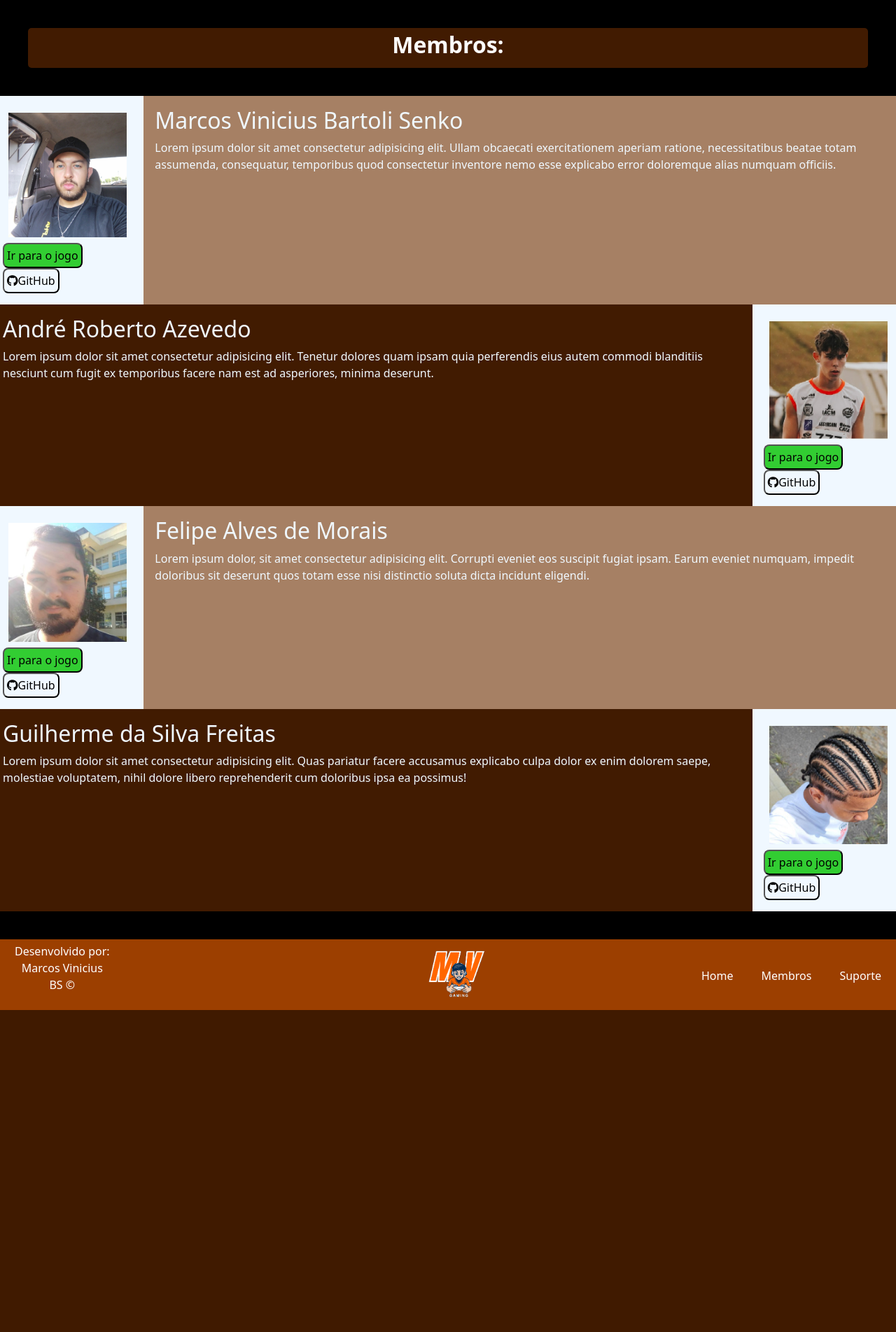
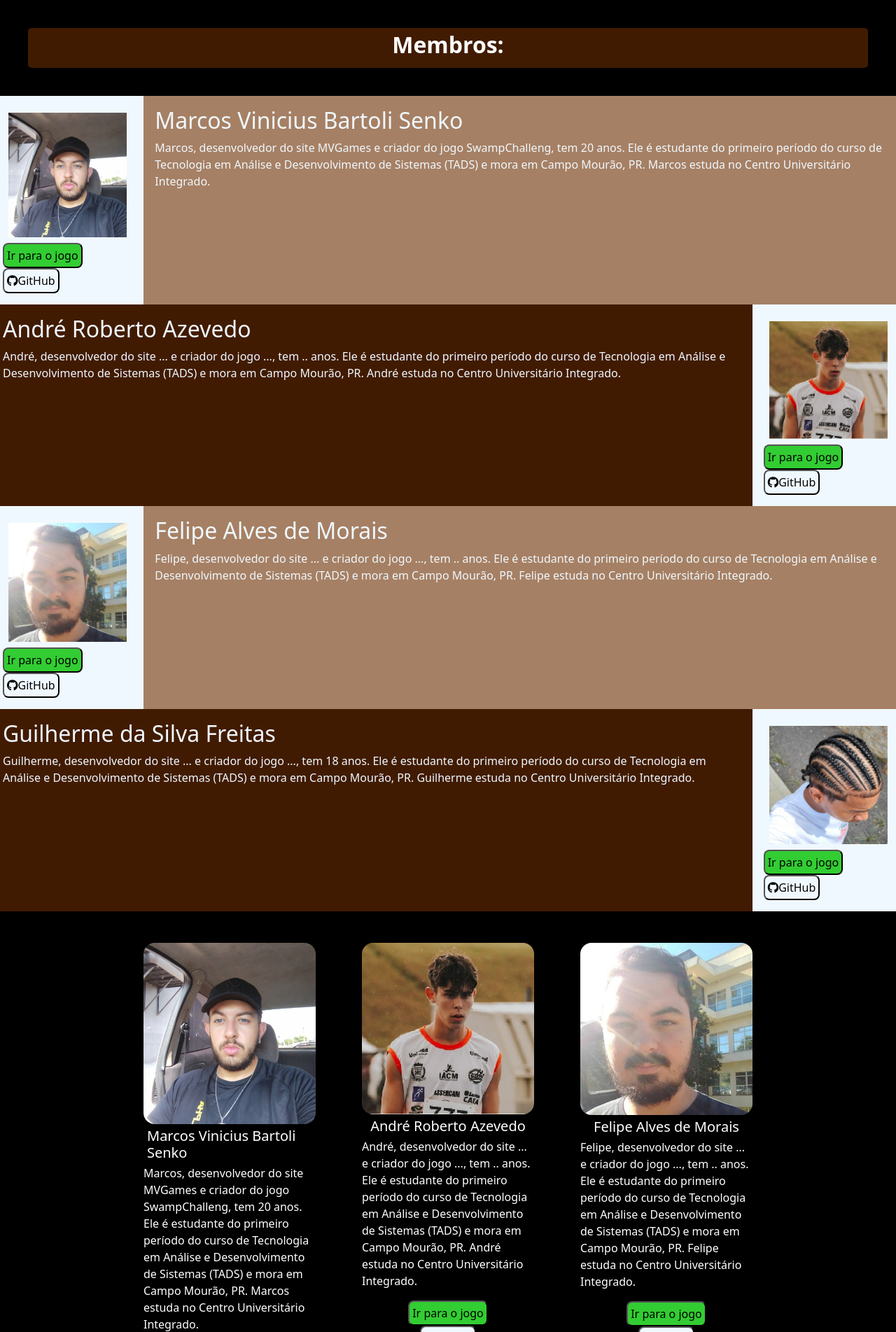
Before and after one commit to Marcosvini0001/TechAcademy2, a PHP site: page /index.php?pagina=membros in a window 1280 px wide. Shown: the part 89-1992 px from the top of the page at 70% size. Before the commit the page ends 1532 px from the top, so only its background shows below. Run offline with PHP 8.4, Linux system fonts and the light colour scheme; style sheets or scripts are compiled from the project's sources; some libraries are stand-ins or nearby versions.

Commit message:
reponsividade na pagina membros

```diff
--- a/css/style.scss
+++ b/css/style.scss
@@ -87,7 +87,6 @@ main{
     }
 }
 
-
 .card{
     transition: transform 0.3s ease;
     &:hover{
--- a/paginas/membros.php
+++ b/paginas/membros.php
@@ -10,17 +10,20 @@
         <button style="background-color: #32CD32; padding: 4px; border-radius: 8px;">Ir para o jogo</button>
         <button style="background-color: aliceblue; padding: 4px; border-radius: 8px;"><i class="fa-brands fa-github" style="color:black"></i>GitHub</button>
       </div>
-              <div class="col-10" style="background-color:#A68064; padding: 16px; color: aliceblue;"><h2>Marcos Vinicius Bartoli Senko</h2>
-              <p>Lorem ipsum dolor sit amet consectetur adipisicing elit.
-              Ullam obcaecati exercitationem aperiam ratione, necessitatibus beatae totam assumenda, consequatur, temporibus quod consectetur inventore nemo esse
-              explicabo error doloremque alias numquam officiis.</p></div>
+      <div class="col-10" style="background-color:#A68064; padding: 16px; color: aliceblue;">
+        <h2>Marcos Vinicius Bartoli Senko</h2>
+        <p>Marcos, desenvolvedor do site MVGames e criador do jogo SwampChalleng, tem 20 anos. Ele é estudante do primeiro período do curso de Tecnologia em Análise e
+          Desenvolvimento de Sistemas (TADS) e mora em Campo Mourão, PR. Marcos estuda no Centro Universitário Integrado.</p>
+      </div>
     </div>
 
     <div class="row">
-              <div class="col-10" style="background-color: #411b01; padding: 16px; color: aliceblue;"><h2>André Roberto Azevedo</h2>
-              <p>Lorem ipsum dolor sit amet consectetur adipisicing elit.
-              Tenetur dolores quam ipsam quia perferendis eius autem commodi blanditiis nesciunt cum fugit ex temporibus facere nam est ad asperiores, minima deserunt.
-              </p></div>
+      <div class="col-10" style="background-color: #411b01; padding: 16px; color: aliceblue;">
+        <h2>André Roberto Azevedo</h2>
+        <p>André, desenvolvedor do site ... e criador do jogo ..., tem .. anos. Ele é estudante do primeiro período do curso de Tecnologia em Análise e
+        Desenvolvimento de Sistemas (TADS) e mora em Campo Mourão, PR. André estuda no Centro Universitário Integrado.
+        </p>
+      </div>
       <div class="col-2" style="background-color: aliceblue; padding: 16px;">
         <img src="img/andre.jpg" alt="Andre" title="Andre" style="width: 100%; padding: 8px;">
         <button style="background-color: #32CD32; padding: 4px; border-radius: 8px;">Ir para o jogo</button>
@@ -34,16 +37,19 @@
         <button style="background-color: #32CD32; padding: 4px; border-radius: 8px;">Ir para o jogo</button>
         <button style="background-color: aliceblue; padding: 4px; border-radius: 8px;"><i class="fa-brands fa-github" style="color:black"></i>GitHub</button>
       </div>
-              <div class="col-10" style="background-color: #A68064; padding: 16px; color: aliceblue;"><h2>Felipe Alves de Morais</h2>
-              <p>Lorem ipsum dolor, sit amet consectetur adipisicing elit.
-               Corrupti eveniet eos suscipit fugiat ipsam. Earum eveniet numquam, impedit doloribus sit deserunt quos
-               totam esse nisi distinctio soluta dicta incidunt eligendi.</p></div>
+      <div class="col-10" style="background-color: #A68064; padding: 16px; color: aliceblue;">
+        <h2>Felipe Alves de Morais</h2>
+        <p>Felipe, desenvolvedor do site ... e criador do jogo ..., tem .. anos. Ele é estudante do primeiro período do curso de Tecnologia em Análise e
+        Desenvolvimento de Sistemas (TADS) e mora em Campo Mourão, PR. Felipe estuda no Centro Universitário Integrado.</p>
+      </div>
     </div>
 
     <div class="row">
-              <div class="col-10" style="background-color: #411b01; padding: 16px; color: aliceblue;"><h2>Guilherme da Silva Freitas</h2>
-              <p>Lorem ipsum dolor sit amet consectetur adipisicing elit. Quas pariatur facere accusamus explicabo culpa dolor ex enim dolorem saepe,
-              molestiae voluptatem, nihil dolore libero reprehenderit cum doloribus ipsa ea possimus!</p></div>
+      <div class="col-10" style="background-color: #411b01; padding: 16px; color: aliceblue;">
+        <h2>Guilherme da Silva Freitas</h2>
+        <p>Guilherme, desenvolvedor do site ... e criador do jogo ..., tem 18 anos. Ele é estudante do primeiro período do curso de Tecnologia em Análise e
+        Desenvolvimento de Sistemas (TADS) e mora em Campo Mourão, PR. Guilherme estuda no Centro Universitário Integrado.</p>
+      </div>
       <div class="col-2" style="background-color: aliceblue; padding: 16px;">
         <img src="img/guilherme.jpg" alt="Guilherme" title="Guilherme" style="width: 100%; padding: 8px;">
         <button style="background-color: #32CD32; padding: 4px; border-radius: 8px;">Ir para o jogo</button>
@@ -52,51 +58,68 @@
     </div>
   </section>
 
-        <section class="membros-mobile" style="flex-direction: column; align-items: center; gap: 32px;">
 
-        <div class="card" style="width: 18rem;">
-            <img src="img/vinii.png" class="card-img-top" alt="Marcos Vinicius Bartoli Senko">
-          <div class="card-body" style="background-color: #A68064; color: white;">
-              <h3>Marcos Vinicius Bartoli Senko</h3>
-             <p>Lorem ipsum dolor, sit amet consectetur adipisicing elit. Cupiditate veniam vitae porro, dolore saepe magni dolorum,
-              natus praesentium rem eius maiores fuga enim aliquid. Exercitationem labore vero magnam iusto asperiores?</p>
-              <button style="background-color: #32CD32; padding: 8px; border-radius: 8px;">Ir para o jogo</button>
-              <button style="background-color: aliceblue; padding: 8px; border-radius: 8px;"><i class="fa-brands fa-github" style="color:black"></i>GitHub</button>
+
+
+
+
+
+
+
+  <section class="container d-flex flex-wrap justify-content-center gap-4 mt-4">
+
+    <div class="card" style="width: 18rem; border: 5px solid black;">
+      <div style="background-color: black;" class="card-body d-flex flex-column align-items-center">
+        <a href="index.php?pagina=flappy">
+          <img style="border-radius: 16px;" class="w-100" src="img/vinii.png" alt="Marcos Vinicius" title="Marcos Vinicius">
+        </a>
+        <h5 style="color: white; margin: 5px;">Marcos Vinicius Bartoli Senko</h3>
+        <p style="color: #fff;">Marcos, desenvolvedor do site MVGames e criador do jogo SwampChalleng, tem 20 anos. Ele é estudante do primeiro período do curso de Tecnologia em Análise e
+        Desenvolvimento de Sistemas (TADS) e mora em Campo Mourão, PR. Marcos estuda no Centro Universitário Integrado.</p>
+        <button style="background-color: #32CD32; padding: 4px; border-radius: 8px;">Ir para o jogo</button>
+        <button style="background-color: aliceblue; padding: 4px; border-radius: 8px;"><i class="fa-brands fa-github" style="color:black"></i>GitHub</button>
       </div>
     </div>
 
-        <div class="card" style="width: 18rem;">
-            <img src="img/andre.jpg" class="card-img-top" alt="André Roberto Azevedo">
-          <div class="card-body" style="background-color: #5C3317; color: white;">
-              <h3>André Roberto Azevedo</h3>
-             <p>Lorem ipsum, dolor sit amet consectetur adipisicing elit. Cum nemo aliquid dignissimos odit molestias molestiae illo eaque
-              temporibus excepturi? Dolor maxime officia neque! Sapiente alias dignissimos qui eveniet ullam voluptatum!</p>
-              <button style="background-color: #32CD32; padding: 8px; border-radius: 8px;">Ir para o jogo</button>
-              <button style="background-color: aliceblue; padding: 8px; border-radius: 8px;"><i class="fa-brands fa-github" style="color:black"></i>GitHub</button>
+    <div class="card" style="width: 18rem; border: 5px solid black;">
+      <div style="background-color: black;" class="card-body d-flex flex-column align-items-center">
+        <a href="index.php?pagina=swamp">
+          <img style="border-radius: 16px;" class="w-100" src="img/andre.jpg" alt="André Roberto" title="André Roberto">
+        </a>
+        <h5 style="color: white; margin: 5px;">André Roberto Azevedo</h3>
+        <p style="color: #fff;">André, desenvolvedor do site ... e criador do jogo ..., tem .. anos. Ele é estudante do primeiro período do curso de Tecnologia em Análise e
+        Desenvolvimento de Sistemas (TADS) e mora em Campo Mourão, PR. André estuda no Centro Universitário Integrado.</p>
+        <button style="background-color: #32CD32; padding: 4px; border-radius: 8px;">Ir para o jogo</button>
+        <button style="background-color: aliceblue; padding: 4px; border-radius: 8px;"><i class="fa-brands fa-github" style="color:black"></i>GitHub</button>
       </div>
     </div>
 
-        <div class="card" style="width: 18rem;">
-            <img src="img/felipe.jpg" class="card-img-top" alt="Felipe Alves de Morais">
-          <div class="card-body" style="background-color: #A68064; color: white;">
-              <h3>Felipe Alves de Morais</h3>
-             <p>Lorem ipsum dolor sit, amet consectetur adipisicing elit. Sapiente saepe ipsa consequatur, a aperiam eos consequuntur ipsum laborum,
-              quia numquam accusamus quod obcaecati aliquam, omnis officiis molestias voluptate quam voluptas?</p>
-              <button style="background-color: #32CD32; padding: 8px; border-radius: 8px;">Ir para o jogo</button>
-              <button style="background-color: aliceblue; padding: 8px; border-radius: 8px;"><i class="fa-brands fa-github" style="color:black"></i>GitHub</button>
+    <div class="card" style="width: 18rem; border: 5px solid black;">
+      <div style="background-color: black;" class="card-body d-flex flex-column align-items-center">
+        <a href="index.php?pagina=dangeon">
+          <img style="border-radius: 16px;" class="w-100" src="img/felipe.jpg" alt="Felipe Alves" title="Felipe Alves">
+        </a>
+        <h5 style="color: white; margin: 5px;">Felipe Alves de Morais</h3>
+        <p style="color: #fff;">Felipe, desenvolvedor do site ... e criador do jogo ..., tem .. anos. Ele é estudante do primeiro período do curso de Tecnologia em Análise e
+        Desenvolvimento de Sistemas (TADS) e mora em Campo Mourão, PR. Felipe estuda no Centro Universitário Integrado.</p>
+        <button style="background-color: #32CD32; padding: 4px; border-radius: 8px;">Ir para o jogo</button>
+        <button style="background-color: aliceblue; padding: 4px; border-radius: 8px;"><i class="fa-brands fa-github" style="color:black"></i>GitHub</button>
       </div>
     </div>
 
-        <div class="card" style="width: 18rem;">
-            <img src="img/guilherme.jpg" class="card-img-top" alt="Guilherme da Silva Freitas">
-          <div class="card-body" style="background-color: #5C3317; color: white;">
-              <h3>Guilherme da Silva Freitas</h3>
-             <p>Lorem ipsum dolor sit amet consectetur adipisicing elit. Quos laudantium amet quas iste nobis magnam ad corporis minima natus.
-              Est in totam ratione possimus nobis magni, enim minima adipisci suscipit.</p>
-              <button style="background-color: #32CD32; padding: 8px; border-radius: 8px;">Ir para o jogo</button>
-              <button style="background-color: aliceblue; padding: 8px; border-radius: 8px;"><i class="fa-brands fa-github" style="color:black"></i>GitHub</button>
+    <div class="card" style="width: 18rem; border: 5px solid black;">
+      <div style="background-color: black;" class="card-body d-flex flex-column align-items-center">
+        <a href="index.php?pagina=galactic">
+          <img style="border-radius: 16px;" class="w-100" src="img/guilherme.jpg" alt="Guilherme da Silva" title="Guilherme da Silva">
+        </a>
+        <h5 style="color: white; margin: 5px;">Guilherme da Silva Freitas</h3>
+        <p style="color: #fff;">Guilherme, desenvolvedor do site ... e criador do jogo ..., tem 18 anos. Ele é estudante do primeiro período do curso de Tecnologia em Análise e
+        Desenvolvimento de Sistemas (TADS) e mora em Campo Mourão, PR. Guilherme estuda no Centro Universitário Integrado.</p>
+        <button style="background-color: #32CD32; padding: 4px; border-radius: 8px;">Ir para o jogo</button>
+        <button style="background-color: aliceblue; padding: 4px; border-radius: 8px;"><i class="fa-brands fa-github" style="color:black"></i>GitHub</button>
       </div>
     </div>
 
+    </div>
   </section>
 </main>
```
Also changed, not shown: 1 other file. Lines whose indentation alone changed are shown as unchanged.
